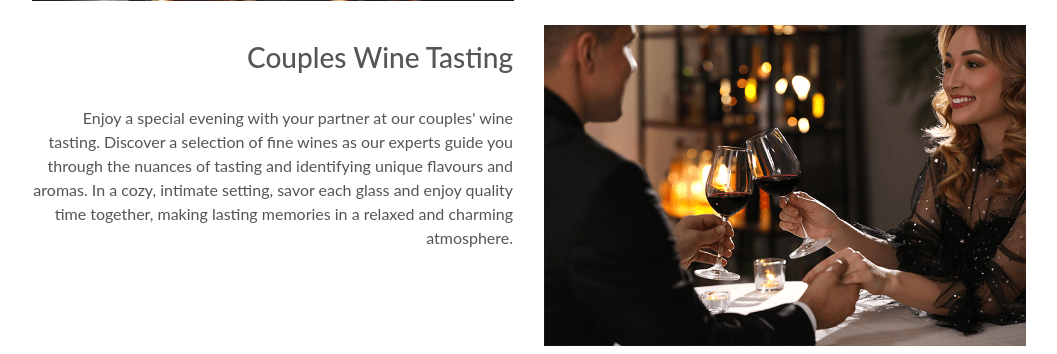
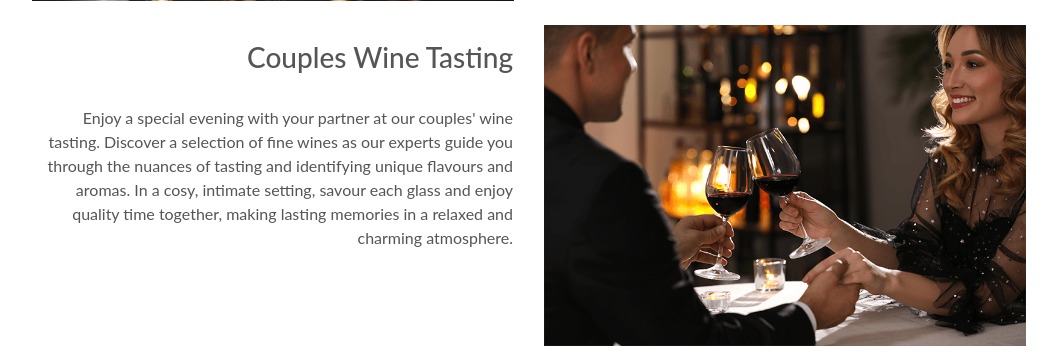
Before and after one commit to DaleFielding/grapes-of-passion, a Django app: page /wine_tasting/ in a window 1280 px wide. Shown: the part 613-967 px from the top of the page, without its empty margins (111-1168 px from the left). Run offline with Django 4.2, Linux system fonts and the light colour scheme; some libraries are stand-ins or nearby versions.

Commit message:
Refactor: correct typos

```diff
--- a/wine_tasting/templates/wine_tasting/wine_tasting.html
+++ b/wine_tasting/templates/wine_tasting/wine_tasting.html
@@ -41,7 +41,7 @@
             <div class="col-12 col-md-6 text-right order-md-1 p-3">
                 <h3>Couples Wine Tasting</h3>
                 <br>
-                <p>Enjoy a special evening with your partner at our couples' wine tasting. Discover a selection of fine wines as our experts guide you through the nuances of tasting and identifying unique flavours and aromas. In a cozy, intimate setting, savor each glass and enjoy quality time together, making lasting memories in a relaxed and charming atmosphere.
+                <p>Enjoy a special evening with your partner at our couples' wine tasting. Discover a selection of fine wines as our experts guide you through the nuances of tasting and identifying unique flavours and aromas. In a cosy, intimate setting, savour each glass and enjoy quality time together, making lasting memories in a relaxed and charming atmosphere.
                 </p>
             </div>
 
```
